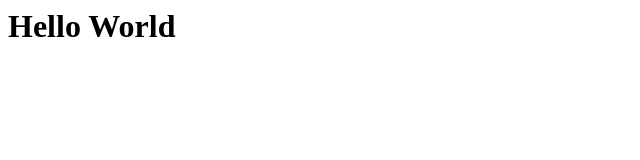
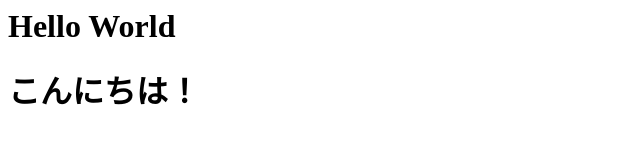
Before and after one commit to tonozakitkys/practice, a plain HTML site: page index.html in a window 1280 px wide. Shown: the whole page, without its empty margins (0-640 px from the left). Drawn offline with Linux system fonts and the light colour scheme.

Commit message:
delete README and add こんにちは to index

```diff
--- a/index.html
+++ b/index.html
@@ -4,5 +4,6 @@
 	</head>
 	<body>
 		<h1>Hello World</h1>
+		<h1>こんにちは！</h1>
 	</body>
 </html>
```
Also changed, not shown: 1 other file.
